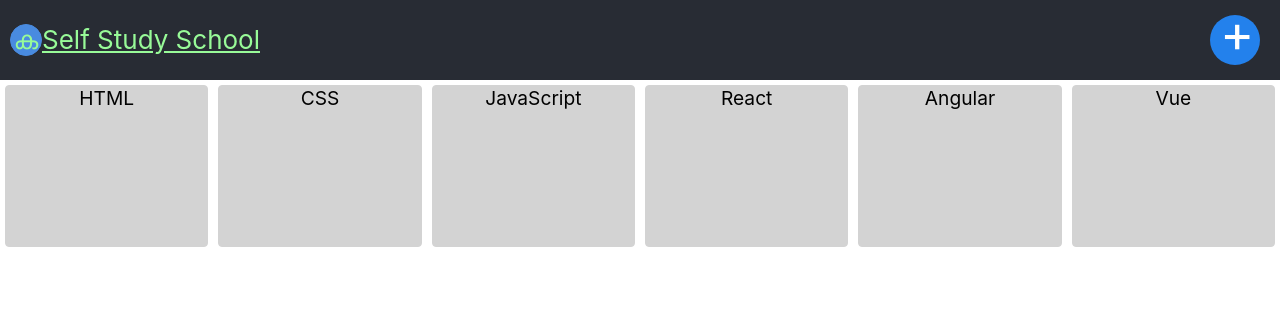
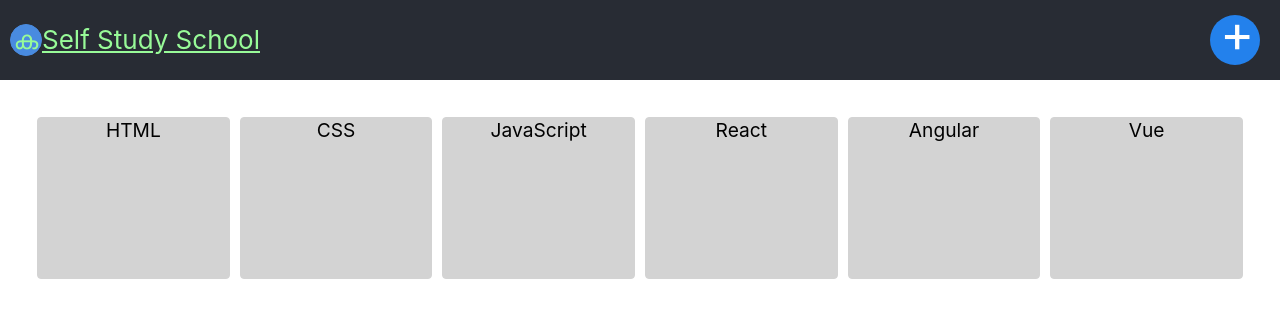
Before and after one commit to rajeshpillai/fullstack-react-hooks, a React (Create React App) app: page /categories/sub/1 in a window 1280 px wide. Shown: the top 318 px of the page. Built offline with nearby package versions, Linux system fonts and the light colour scheme.

Commit message:
Updated CSS

```diff
--- a/src/features/categories/index.js
+++ b/src/features/categories/index.js
@@ -19,5 +19,6 @@ export function Categories({ data }) {
     <div className="categories">
       {view}
     </div>
+
   );
 }
--- a/src/features/sub-categories/index.js
+++ b/src/features/sub-categories/index.js
@@ -16,8 +16,10 @@ export function SubCategories({ data }) {
     : loadData(data);
 
   return (
-    <div className="categories">
-      {view}
+    <div className="categories-container ">
+      <div className="categories">
+        {view}
+      </div>
     </div>
   );
 }
```
